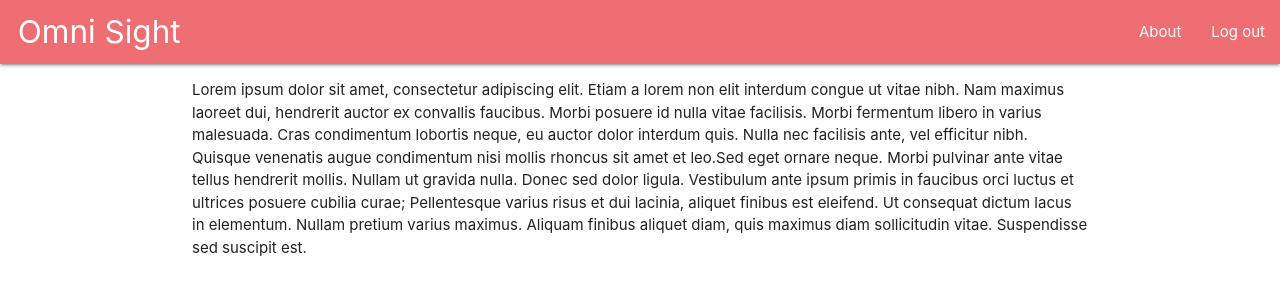
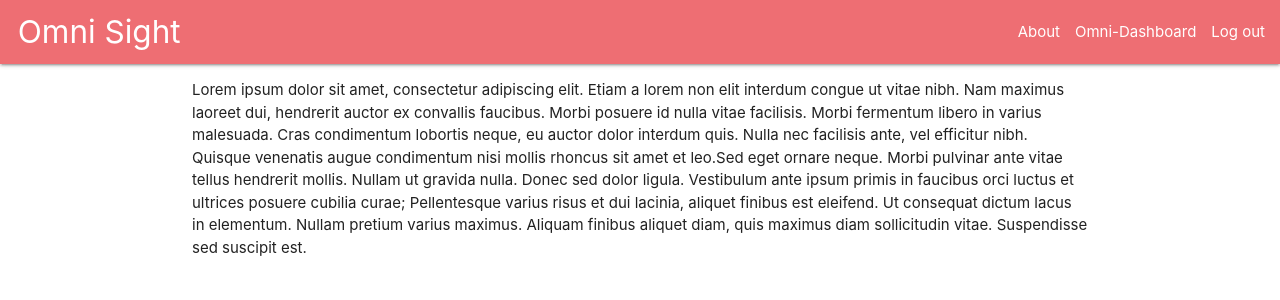
Before and after one commit to Fletch8/OmniSight, a Django app: page /about/ in a window 1280 px wide. Shown: the top 300 px of the page. Run offline with Django 3.2, Linux system fonts and the light colour scheme; the visitor is signed in with stand-in values (Sample User, id 1).

Commit message:
working on Omni Dashboard

```diff
--- a/main_app/templates/base.html
+++ b/main_app/templates/base.html
@@ -6,7 +6,7 @@
   <meta charset="UTF-8">
   <meta name="viewport" content="width=device-width, initial-scale=1.0">
   <meta http-equiv="X-UA-Compatible" content="ie=edge">
-  <title>Cat Collector</title>
+  <title>Omni Sight</title>
   <link rel="stylesheet" href="https://cdnjs.cloudflare.com/ajax/libs/materialize/1.0.0/css/materialize.min.css">
   <link href="https://fonts.googleapis.com/icon?family=Material+Icons" rel="stylesheet">
   <link rel="stylesheet" type="text/css" href="{% static 'style.css' %}">
@@ -24,6 +24,7 @@
         <ul class="right hide-on-med-and-down">
           <li><a href="{% url 'about' %}">About</a></li>
           {% if user.is_authenticated %}
+            <li><a href="{% url 'omni_dashboard' %}"></a>Omni-Dashboard</li>
             <li><a href="{% url 'logout' %}">Log out</a></li>
           {% else %}
             <li><a href="{% url 'login' %}">Log in</a></li>
@@ -36,7 +37,7 @@
   <ul class="sidenav" id="mobile-demo">
     <li><a href="{% url 'about' %}">About</a></li>
     {% if user.is_authenticated %}
-
+    <li><a href="{% url 'omni_dashboard'%}"></a>Omni-Dashboard</li>
     <li><a href="{% url 'logout' %}">Log out</a></li>
     {% else %}
     <li><a href="{% url 'login' %}">Log in</a></li>
--- a/main_app/urls.py
+++ b/main_app/urls.py
@@ -12,5 +12,6 @@ urlpatterns = [
     # path('cats/<int:pk>/delete/', views.CatDelete.as_view(), name='cats_delete'),
     # path('cats/<int:pk>/add_feeding/', views.add_feeding, name='add_feeding'),
     path('accounts/signup', views.sign_up, name='sign_up'),
+    path('omni-dashboard/', views.dashboard, name='omni_dashboard')
 
 ]
--- a/main_app/views.py
+++ b/main_app/views.py
@@ -142,6 +142,8 @@ def sign_up(request):
     'error_message': error_message
   })
 
+def dashboard(request):
+  return render(request, 'omni-dashboard.html')
 
 
 # Instrcutions
```
Also changed, not shown: data.json (+1 -1 lines), main_app/templates/omni-dashboard.html (added, +7 -0 lines).
